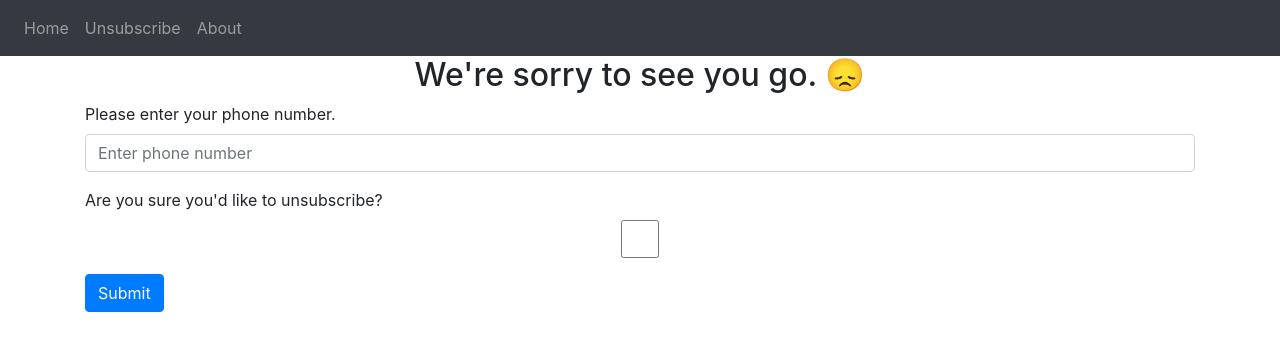
After one commit to baileystarr4/Genshin-Impact-Code-Notifier, a Flask app: page /unsubscribe in a window 1280 px wide. The commit adds this page. Shown: the top 351 px of the page. Run offline with Flask 3, Linux system fonts and the light colour scheme; some libraries are stand-ins or nearby versions.

Commit message:
Added unsubscribe page and function

```diff
--- a/website/templates/base.html
+++ b/website/templates/base.html
@@ -30,7 +30,7 @@
       <div class="collapse navbar-collapse" id="navbar">
         <div class="navbar-nav">
           <a class="nav-item nav-link" id="home" href="/">Home</a>
-          <a class="nav-item nav-link" id="logout" href="/start-unsubscribe">Unsubscribe</a>
+          <a class="nav-item nav-link" id="logout" href="/unsubscribe">Unsubscribe</a>
           <a class="nav-item nav-link" id="login" href="/about">About</a>
         </div>
       </div>
@@ -70,18 +70,5 @@
       integrity="sha384-JZR6Spejh4U02d8jOt6vLEHfe/JQGiRRSQQxSfFWpi1MquVdAyjUar5+76PVCmYl"
       crossorigin="anonymous"
     ></script>
-
-{% block javascript %}
-    <script type="text/javascript">
-      function unsubscribe(userID) {
-  fetch("/unsubscribe", {
-    method: "POST",
-    body: JSON.stringify({ userID: userID }),
-  }).then((_res) => {
-    window.location.href = "/";
-  });
-  }
-</script>
-{% endblock %}
   </body>
 </html>
--- /dev/null
+++ b/website/templates/unsubscribe.html
@@ -0,0 +1,26 @@
+{% extends "base.html" %} {% block title %}Unsubscribe{% endblock %} {% block content
+    %}
+      <form method="POST">
+        <h2 align="center">We're sorry to see you go. 😞</h2>
+        <div class="form-group">
+          <label for="phone_number">Please enter your phone number.</label>
+          <input
+            type="phone_number"
+            class="form-control"
+            id="phone_number"
+            name="phone_number"
+            placeholder="Enter phone number"
+          />
+        </div>
+        <div class="form-group">
+          <label for="sure_check">Are you sure you'd like to unsubscribe?</label>
+          <input
+            type="checkbox"
+            class="form-control"
+            id="sure_check"
+            name="sure_check"
+          />
+        </div>
+        <button type="submit" class="btn btn-primary">Submit</button>
+      </form>
+      {% endblock %}
--- a/website/views.py
+++ b/website/views.py
@@ -31,14 +31,21 @@ def home():
 
     return render_template("home.html")
 
+@views.route('/unsubscribe', methods=['GET', 'POST'])
+def unsubscribe():
+    if request.method == 'POST':
+        phone_number = request.form.get('phone_number')
+        sure_check = request.form.get('sure_check')
+        user = User.query.filter_by(phone_number=phone_number).first()
+        if len(phone_number) < 9:
+            flash('Phone number must be 9 digits.', category='error')
+        elif not sure_check:
+            flash('Please check the "are you sure box".', category='error')
+        elif not user:
+            flash('This phone number does not exist in our database. Please try again', category='error')
+        else:
+            db.session.delete(user)
+            db.session.commit()
+            flash('Success. You will no longer receive text notifications.', category='success')
 
-@views.route('/unsubscribe', methods=['POST'])
-def unsubscribe():
-    user = json.loads(request.data) # this function expects a JSON from the INDEX.js file
-    userId = user['id']
-    user = User.query.get(userId)
-    if user:
-        db.session.delete(user)
-        db.session.commit()
-
-    return jsonify({})
+    return render_template('unsubscribe.html')
```
Also changed, not shown: website/static/index.js (deleted, +0 -8 lines), website/templates/home.html (+23 -2 lines).
